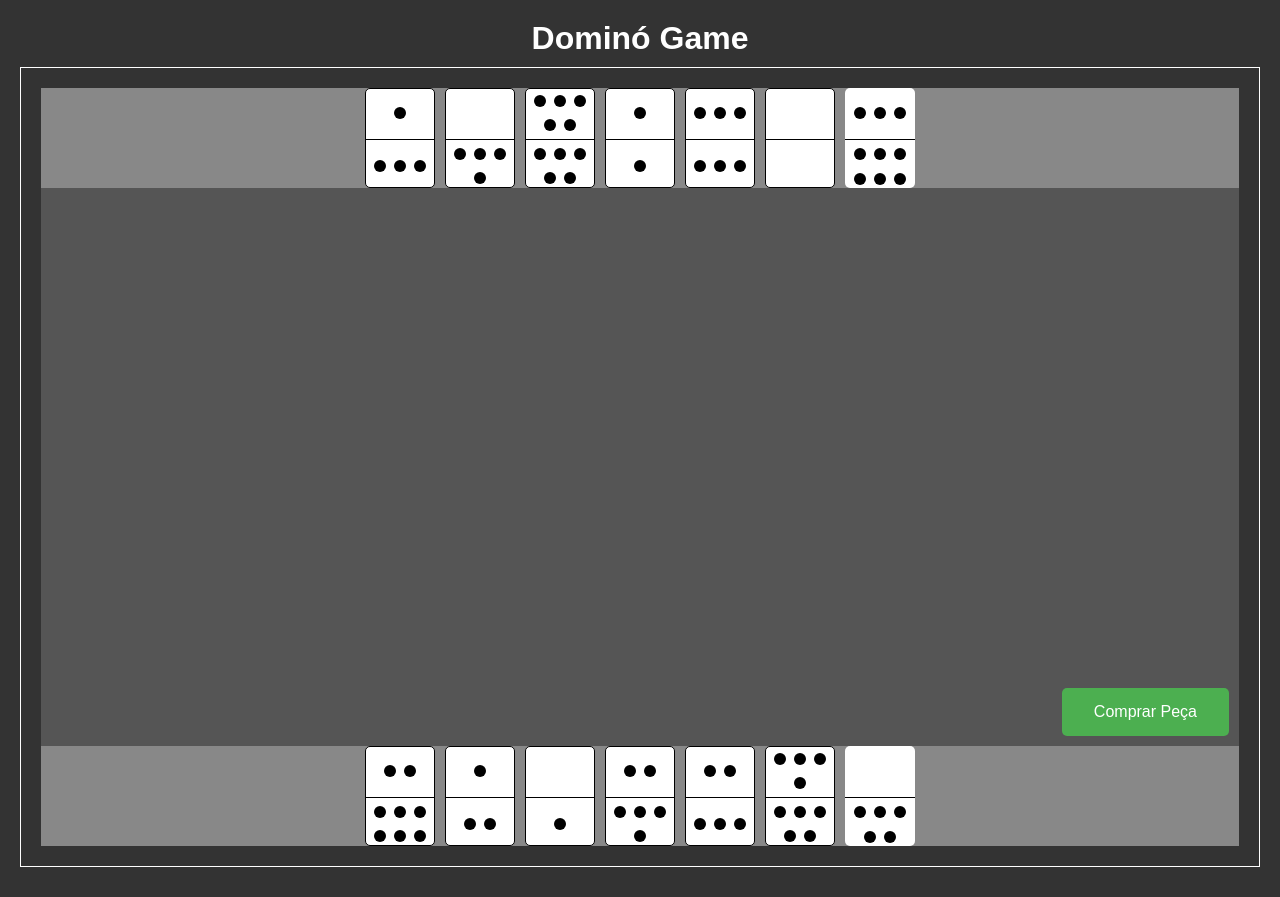
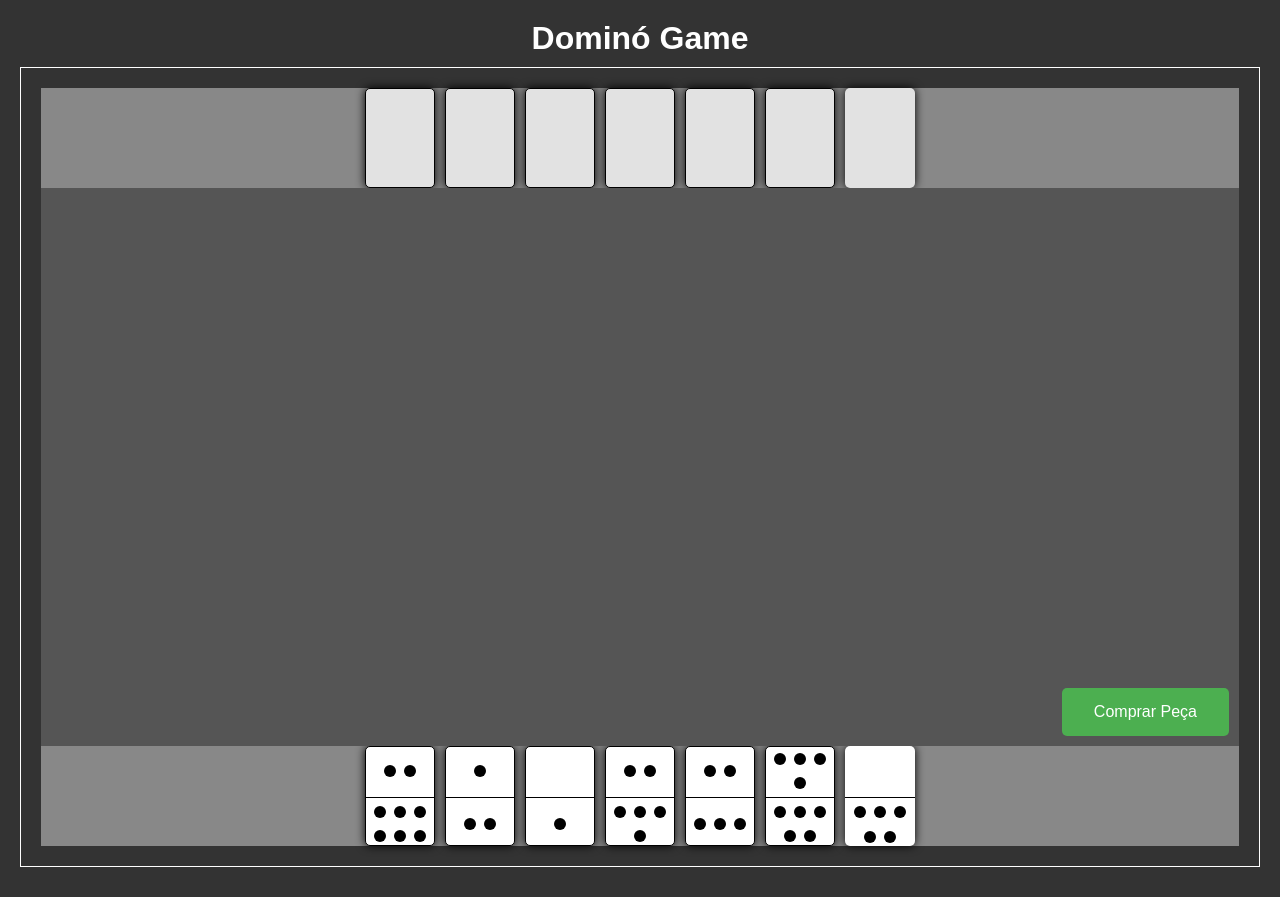
Before and after one commit to pedrokoerich/domino-game, an Angular app: page / in a window 1280 px wide. Built offline with nearby package versions, Linux system fonts and the light colour scheme.

Commit message:
Finalizado Desenvolvimento do Jogo de Dominó em TypeScript modelo Usuário X Máquina

```diff
--- a/src/app/app.component.css
+++ b/src/app/app.component.css
@@ -15,6 +15,7 @@ h1 {
   color: #FFF;
 }
 
+/* Área de Jogo */
 .game-area {
   display: flex;
   flex-direction: column;
@@ -27,6 +28,21 @@ h1 {
   padding: 20px;
 }
 
+/* Mesa*/
+.play-area {
+  width: 100%;
+  flex-grow: 1;
+  background-color: #555;
+  display: flex;
+  justify-content:center; /* Alinhar as peças à esquerda */
+  align-items: center;
+  overflow-x: auto; /* Sempre mostrar barra de rolagem horizontal */
+  overflow-y: hidden; /* Esconder barra de rolagem vertical */
+  height: auto;
+  padding: 0 20px; /* Adicionar espaço para evitar que as peças cheguem muito perto da borda */
+}
+
+/* Área onde as peças dos player ficam */
 .opponent-pieces,
 .my-pieces {
   width: 100%;
@@ -38,27 +54,15 @@ h1 {
   justify-content: center;
 }
 
-.play-area {
-  width: 100%;
-  flex-grow: 1; /* Para ocupar o espaço restante na div pai */
-  background-color: #555;
-  display: flex;
-  justify-content: center;
-  align-items: center;
-  overflow: auto;
-  height: auto; /* Ajustar a altura automaticamente */
-}
-
-footer {
-  margin-top: 10px;
-  color: #FFF;
-}
-
+/* Estilos da Peça */
 .top-number,
 .bottom-number {
+  height: 49%; /* Altura da área de números inferior */
+  align-items: center;
+  width: 100%;
   display: flex;
-  justify-content: center;
   flex-wrap: wrap; /* Permite que as bolinhas quebrem para a próxima linha */
+  justify-content: center; /* Centraliza as bolinhas horizontalmente */
 }
 
 .domino-piece {
@@ -74,7 +78,44 @@ footer {
   cursor: pointer;
 }
 
+.dot {
+  width: 12px;
+  height: 12px;
+  border-radius: 50%;
+  background-color: #000;
+  margin: 4px;
+}
 
+.divider {
+  width: 100%;
+  height: 1px;
+  background-color: #000;
+  margin: 2px 0;
+  flex-grow: -1;
+}
+
+.rotate-left {
+  position: absolute;
+  top: 45%;
+  transform: translateY(-45%);
+}
+
+.rotate-right {
+  position: absolute;
+  top: 45%;
+  transform: translateY(-45%);
+}
+
+.my-pieces .domino-piece {
+  box-shadow: 0 0 10px rgba(0, 0, 0, 1.0); /* Adiciona sombreado nas bordas */
+}
+
+.opponent-pieces .domino-piece {
+  box-shadow: 0 0 10px rgba(0, 0, 0, 1.0); /* Adiciona sombreado nas bordas */
+  background-color: rgb(226, 226, 226);
+}
+
+/* Botão de Compra */
 .buy-button {
   background-color: #4CAF50;
   border: none;
@@ -97,24 +138,7 @@ footer {
   box-shadow: 0 0 5px rgba(0, 0, 0, 0.3);
 }
 
-.top-number,
-.bottom-number {
-  height: 49%; /* Altura da área de números inferior */
-  align-items: center;
-  width: 100%;
-  display: flex;
-  flex-wrap: wrap; /* Permite que as bolinhas quebrem para a próxima linha */
-  justify-content: center; /* Centraliza as bolinhas horizontalmente */
-}
-
-.dot {
-  width: 12px;
-  height: 12px;
-  border-radius: 50%;
-  background-color: #000;
-  margin: 4px;
-}
-
+/* Styles DragDrop */
 .cdk-drag-preview {
   box-sizing: border-box;
   border-radius: 4px;
@@ -179,33 +203,29 @@ footer {
   cursor: pointer;
 }
 
-.divider {
-  width: 100%;
-  height: 1px;
-  background-color: #000;
-  margin: 2px 0;
-  flex-grow: -1;
+
+/* Jogar Novamente */
+.play-again-button {
+  background-color: #4CAF50; /* Cor de fundo */
+  border: none; /* Sem borda */
+  color: white; /* Cor do texto */
+  padding: 12px 24px; /* Espaçamento interno */
+  text-align: center; /* Alinhamento do texto */
+  text-decoration: none; /* Sem decoração de texto */
+  display: inline-block; /* Exibir como bloco */
+  font-size: 16px; /* Tamanho da fonte */
+  margin-top: 20px; /* Margem superior */
+  cursor: pointer; /* Cursor ao passar */
+  border-radius: 5px; /* Borda arredondada */
+  transition: background-color 0.3s ease-in-out; /* Transição suave */
 }
 
-.rotate-left {
-  position: absolute;
-  top: 45%;
-  transform: translateY(-45%);
+.play-again-button:hover {
+  background-color: #45a049; /* Cor de fundo ao passar o mouse */
 }
 
-.rotate-right {
-  position: absolute;
-  top: 45%;
-  transform: translateY(-45%);
+/* Footer */
+footer {
+  margin-top: 10px;
+  color: #FFF;
 }
-
-
-/* .rotate-left .divider {
-  top: 50%;
-  transform: translateY(-50%);
-}
-
-.rotate-right .divider {
-  bottom: 50%;
-  transform: translateY(50%);
-} */
--- a/src/app/app.component.html
+++ b/src/app/app.component.html
@@ -13,18 +13,7 @@
     <div class="game-area">
       <!-- Área das peças do oponente -->
       <div cdkDropList [cdkDropListData]="player1" class="opponent-pieces" (cdkDropListDropped)="drop($event)" [cdkDropListConnectedTo]="[doneList]" cdkDropListOrientation="horizontal">
-        <div class="domino-piece" *ngFor="let item of player1" cdkDrag [cdkDragData]="item.piece" (cdkDragStarted)="dragStarted($event)">
-          <div class="top-number">
-            <ng-container *ngFor="let dot of [].constructor(item.piece[0])">
-              <div class="dot"></div>
-            </ng-container>
-          </div>
-          <div class="divider"></div>
-          <div class="bottom-number">
-            <ng-container *ngFor="let dot of [].constructor(item.piece[1])">
-              <div class="dot"></div>
-            </ng-container>
-          </div>
+        <div class="domino-piece" *ngFor="let item of player1" cdkDrag [cdkDragData]="item.piece" (cdkDragStarted)="dragStarted($event)" [cdkDragDisabled]="true">
         </div>
       </div>
 
@@ -46,7 +35,6 @@
           </div>
         </div>
         <button class="buy-button" style="position: absolute; bottom: 0; right: 0;" (click)="comprarPeca()">Comprar Peça</button>
-
       </div>
 
       <!-- Área das peças do jogador -->
@@ -70,15 +58,13 @@
       <!-- PLACAR -->
     </footer>
 
-
     <!-- Modal de Mensagens -->
-  <div id="modal" class="modal">
-    <div class="modal-content">
-      <span class="close" (click)="closeModal()">&times; </span>
-      <p>{{this.message}}.</p>
+    <div id="modal" class="modal">
+      <div class="modal-content">
+        <span class="close" (click)="closeModal()">&times;</span>
+        <p>{{ this.message }}</p>
+        <button class="play-again-button" (click)="playAgain()">Jogar Novamente</button>
+      </div>
     </div>
-  </div>
-
   </body>
-
 </html>
--- a/src/app/app.component.ts
+++ b/src/app/app.component.ts
@@ -1,13 +1,12 @@
 import { Component, OnInit } from '@angular/core';
-import { CdkDragDrop, CdkDragStart, moveItemInArray, transferArrayItem } from '@angular/cdk/drag-drop';
+import { CdkDragDrop, CdkDragStart, transferArrayItem } from '@angular/cdk/drag-drop';
 
 interface DominoPiece {
-  piece: [number, number];
+  piece: [number, number]; // Peça de dominó
   rotation: number; // Propriedade para controlar a rotação das peças
   margin: number;
-  orientation: string;
+  orientation: string; // Propriedade para controlar a orientação das peças (left ou right)
 }
-
 
 @Component({
   selector: 'app-root',
@@ -15,16 +14,15 @@ interface DominoPiece {
   styleUrls: ['./app.component.css']
 })
 export class AppComponent implements OnInit {
-  title = 'domino-game';
-  player1: DominoPiece[] = [];
-  player2: DominoPiece[] = [];
-  peca: [number, number][] = [];
-  playAreaData: [number, number][] = [];
-  done: DominoPiece[] = [];
-  horizontalPiece = false;
-  draggedPieceIndex: number | null = null;
-  public message: string = '';
+  public player1: DominoPiece[] = []; // Peças do jogador 1
+  public player2: DominoPiece[] = []; // Peças do jogador 2
+  public playAreaData: [number, number][] = []; // Peças disponíveis para compra
+  public done: DominoPiece[] = [];   // Peças na mesa
+  public draggedPieceIndex: number | null = null; // Índice da peça arrastada
+  public message: string = ''; // Mensagem exibida no modal
+  public lFim: boolean = false; // Verifica se o jogo acabou
 
+  // Função para gerar todas as peças de dominó possíveis
   generateDominoPieces(): [number, number][] {
     const pieces: [number, number][] = [];
     for (let i = 0; i <= 6; i++) {
@@ -45,18 +43,17 @@ export class AppComponent implements OnInit {
     this.playAreaData = buy;
   }
 
+  // Função para distribuir as peças entre os jogadores
   distributePieces(allPieces: [number, number][], numPieces: number): { player1: DominoPiece[], player2: DominoPiece[], buy: [number, number][] } {
     const shuffledPieces = allPieces.sort(() => Math.random() - 0.5);
     const player1: DominoPiece[] = [];
     const player2: DominoPiece[] = [];
     const buy: [number, number][] = [];
-
     const player1Counts = new Map<number, number>();
     const player2Counts = new Map<number, number>();
 
     for (const piece of shuffledPieces) {
       const [left, right] = piece;
-
       // Verifica se algum jogador já possui mais de 5 peças com o mesmo número
       if ((player1Counts.get(left) ?? 0) >= 5 || (player1Counts.get(right) ?? 0) >= 5) {
           buy.push(piece);
@@ -81,10 +78,8 @@ export class AppComponent implements OnInit {
         }
       }
     }
-
     return { player1, player2, buy };
   }
-
 
   drop(event: CdkDragDrop<DominoPiece[]>) {
     const targetIndex = event.currentIndex;
@@ -92,12 +87,8 @@ export class AppComponent implements OnInit {
     const targetPiece = this.done.length > 0 ? this.done[0] : null; // Peça adjacente à direita
     const pieceFreeLeft = this.done && this.done.length > 0 ? { piece: this.done[0].piece, orientation: this.done[0].orientation } : null;
     const pieceFreeRight = this.done && this.done.length > 0 ? { piece: this.done[this.done.length-1].piece, orientation:this.done[this.done.length-1].orientation } : null;
-
     const droppedLeftSide = droppedItem.piece[0];
     const droppedRightSide = droppedItem.piece[1];
-
-    console.log(pieceFreeLeft)
-    console.log(pieceFreeRight)
 
     //se a mesa possuir peças
     if (targetPiece) {
@@ -121,7 +112,6 @@ export class AppComponent implements OnInit {
           event.previousIndex, //indice origem
           index //indice destino
         );
-
       }else if ((pieceFreeLeft && pieceFreeRight) && (droppedRightSide === pieceFreeLeft.piece[0]) && (pieceFreeLeft.orientation === 'left' || pieceFreeLeft.orientation === '')) {
         if (droppedLeftSide === droppedRightSide) {
           droppedItem.rotation = 0;
@@ -148,7 +138,6 @@ export class AppComponent implements OnInit {
           droppedItem.rotation = 90;
           droppedItem.orientation = 'right';
           droppedItem.margin = 15;
-
         }
         let index = 0;
         transferArrayItem(
@@ -157,7 +146,6 @@ export class AppComponent implements OnInit {
           event.previousIndex, //indice origem
           index //indice destino
         );
-
       }else if  ((pieceFreeLeft && pieceFreeRight) && (droppedRightSide === pieceFreeLeft.piece[1]) && (pieceFreeLeft.orientation === 'right' || pieceFreeLeft.orientation === '')) {
         if (droppedLeftSide === droppedRightSide) {
           droppedItem.rotation = 0;
@@ -175,7 +163,6 @@ export class AppComponent implements OnInit {
           event.previousIndex, //indice origem
           index //indice destino
         );
-
       //AQUI SÃO VALIDAÇÃO DA EXTREMIDADE DIREITA
       }else if ((pieceFreeLeft && pieceFreeRight) && (droppedLeftSide === pieceFreeRight.piece[0]) && (pieceFreeRight.orientation === 'right' || pieceFreeRight.orientation === '')) {
         if (droppedLeftSide === droppedRightSide) {
@@ -269,8 +256,13 @@ export class AppComponent implements OnInit {
         targetIndex
       );
     }
+
+    //CHAMA A FUNÇÃO DO BOT
+    this.validaGanhador();
+    if (!this.lFim) {
+      this.botPlay();
     }
-
+  }
 
   comprarPeca() {
     // Verifica se o jogador já possui alguma peça que pode ser jogada
@@ -286,16 +278,18 @@ export class AppComponent implements OnInit {
       return; // Sai da função sem comprar uma peça
     }
 
+    // Verifica o valor disponível na extremidade esquerda da mesa
     if (pieceFreeLeft && pieceFreeLeft.orientation === 'left') {
       valorDisponivelLeft = pieceFreeLeft.piece[0];
     } else if (pieceFreeLeft && pieceFreeLeft.orientation === 'right') {
       valorDisponivelLeft = pieceFreeLeft.piece[1];
     }
 
+    // Verifica o valor disponível na extremidade direita da mesa
     if (pieceFreeRight && pieceFreeRight.orientation === 'left') {
+      valorDisponivelRight = pieceFreeRight.piece[1];
+    } else if (pieceFreeRight && pieceFreeRight.orientation === 'right') {
       valorDisponivelRight = pieceFreeRight.piece[0];
-    } else if (pieceFreeRight && pieceFreeRight.orientation === 'right') {
-      valorDisponivelRight = pieceFreeRight.piece[1];
     }
 
     // Verifica se existem peças possíveis para jogar
@@ -314,9 +308,6 @@ export class AppComponent implements OnInit {
         this.player2.push({ piece: newPiece, rotation: 0, margin: 8, orientation: '' });
       }
     }
-
-
-
   }
 
   closeModal() {
@@ -324,12 +315,15 @@ export class AppComponent implements OnInit {
     if (modal) {
       modal.style.display = "none"; // Oculta o modal
     }
+    if (this.lFim) {
+      window.location.reload();
+    }
   }
 
   openModal() {
     let modal = document.getElementById("modal");
     if (modal) {
-      modal.style.display = "block"; // Oculta o modal
+      modal.style.display = "block"; // Mostra o Modal
     }
   }
 
@@ -338,5 +332,132 @@ export class AppComponent implements OnInit {
     this.draggedPieceIndex = parseInt(draggedPieceId.split('_')[1]);
   }
 
+  playAgain() {
+    // Redefina o estado do jogo para começar uma nova partida
+    this.player1 = []; // Limpe as peças do jogador 1
+    this.player2 = []; // Limpe as peças do jogador 2
+    this.done = []; // Limpe as peças na mesa
+    this.playAreaData = this.generateDominoPieces(); // Recarregue as peças disponíveis para compra
 
+    // Distribua as peças novamente
+    const numPiecesPerPlayer = 7;
+    const { player1, player2, buy } = this.distributePieces(this.playAreaData, numPiecesPerPlayer);
+    this.player1 = player1;
+    this.player2 = player2;
+    this.playAreaData = buy; // Atualize as peças disponíveis para compra
+
+    // Feche o modal após reiniciar o jogo
+    this.closeModal();
   }
+
+  botPlay() {
+    // Verificar as peças nas extremidades
+    const pieceFreeLeft = this.done.length > 0 ? this.done[0] : null; // Peça adjacente à esquerda
+    const pieceFreeRight = this.done.length > 0 ? this.done[this.done.length - 1] : null; // Peça adjacente à direita
+    let valorDisponivelLeft = 0;
+    let valorDisponivelRight = 0;
+
+    if (pieceFreeLeft && (pieceFreeLeft.orientation === 'left' || pieceFreeLeft.orientation === '')) {
+      valorDisponivelLeft = pieceFreeLeft.piece[0];
+    } else if (pieceFreeLeft && (pieceFreeLeft.orientation === 'right' || pieceFreeLeft.orientation === '')) {
+      valorDisponivelLeft = pieceFreeLeft.piece[1];
+    }
+
+    if (pieceFreeRight && (pieceFreeRight.orientation === 'left' || pieceFreeRight.orientation === '')) {
+      valorDisponivelRight = pieceFreeRight.piece[1];
+    } else if (pieceFreeRight && (pieceFreeRight.orientation === 'right' || pieceFreeRight.orientation === '')) {
+      valorDisponivelRight = pieceFreeRight.piece[0];
+    }
+
+    // Verificar as peças na mão do jogador
+    let playablePiece: DominoPiece | null = null;
+    let index = 0;
+    for (const piece of this.player1) {
+      const [left, right] = piece.piece;
+      if (valorDisponivelLeft === left ) {
+        playablePiece = piece;
+        if (playablePiece.piece[0] === playablePiece.piece[1]) {
+          playablePiece.rotation = 0;
+          playablePiece.orientation = '';
+          playablePiece.margin = 4;
+        }else {
+          playablePiece.rotation = 90;
+          playablePiece.orientation = 'right';
+          playablePiece.margin = 15;
+        }
+        index = 0;
+        break; // Encontrou uma peça jogável, então pare de procurar
+      }else if (valorDisponivelLeft === right ) {
+        playablePiece = piece;
+        if (playablePiece.piece[0] === playablePiece.piece[1]) {
+          playablePiece.rotation = 0;
+          playablePiece.orientation = '';
+          playablePiece.margin = 4;
+        }else {
+          playablePiece.rotation = -90;
+          playablePiece.orientation = 'left';
+          playablePiece.margin = 15;
+        }
+        index = 0;
+        break; // Encontrou uma peça jogável, então pare de procurar
+      }else if (valorDisponivelRight === left) {
+        playablePiece = piece;
+        if (playablePiece.piece[0] === playablePiece.piece[1]) {
+          playablePiece.rotation = 0;
+          playablePiece.orientation = '';
+          playablePiece.margin = 4;
+        }else {
+          playablePiece.rotation = -90;
+          playablePiece.orientation = 'left';
+          playablePiece.margin = 15;
+        }
+        index = this.done.length;
+        break; // Encontrou uma peça jogável, então pare de procurar
+      }else if (valorDisponivelRight === right) {
+        playablePiece = piece;
+        if (playablePiece.piece[0] === playablePiece.piece[1]) {
+          playablePiece.rotation = 0;
+          playablePiece.orientation = '';
+          playablePiece.margin = 4;
+        }else {
+          playablePiece.rotation = 90;
+          playablePiece.orientation = 'right';
+          playablePiece.margin = 15;
+        }
+        index = this.done.length;
+        break; // Encontrou uma peça jogável, então pare de procurar
+      }
+    }
+
+    // Efetuar a jogada se uma peça jogável foi encontrada
+    if (playablePiece) {
+      // Realize a transferência da peça
+      transferArrayItem(
+        this.player1, // Array de origem (mão do jogador)
+        this.done, // Array de destino (mesa de jogo)
+        this.player1.indexOf(playablePiece), // Índice da peça jogável na mão do jogador
+        index // Índice de destino na mesa de jogo
+      );
+      this.validaGanhador();
+    } else {
+      // Se nenhuma peça jogável foi encontrada, imprima uma mensagem ou execute outras ações, se necessário
+      const newPiece = this.playAreaData.pop();
+      if (newPiece) {
+        this.player1.push({ piece: newPiece, rotation: 0, margin: 8, orientation: '' });
+        this.botPlay(); // Tente jogar novamente
+      }
+    }
+  }
+
+  validaGanhador() {
+    if (this.player2.length === 0) {
+      this.message = 'Parabéns! Você venceu o jogo!';
+      this.lFim = true;
+      this.openModal();
+    } else if (this.player1.length === 0) {
+      this.message = 'O computador venceu o jogo! Tente novamente.';
+      this.lFim = true;
+      this.openModal();
+    }
+  }
+}
```
Lines whose indentation alone changed are shown as unchanged.
